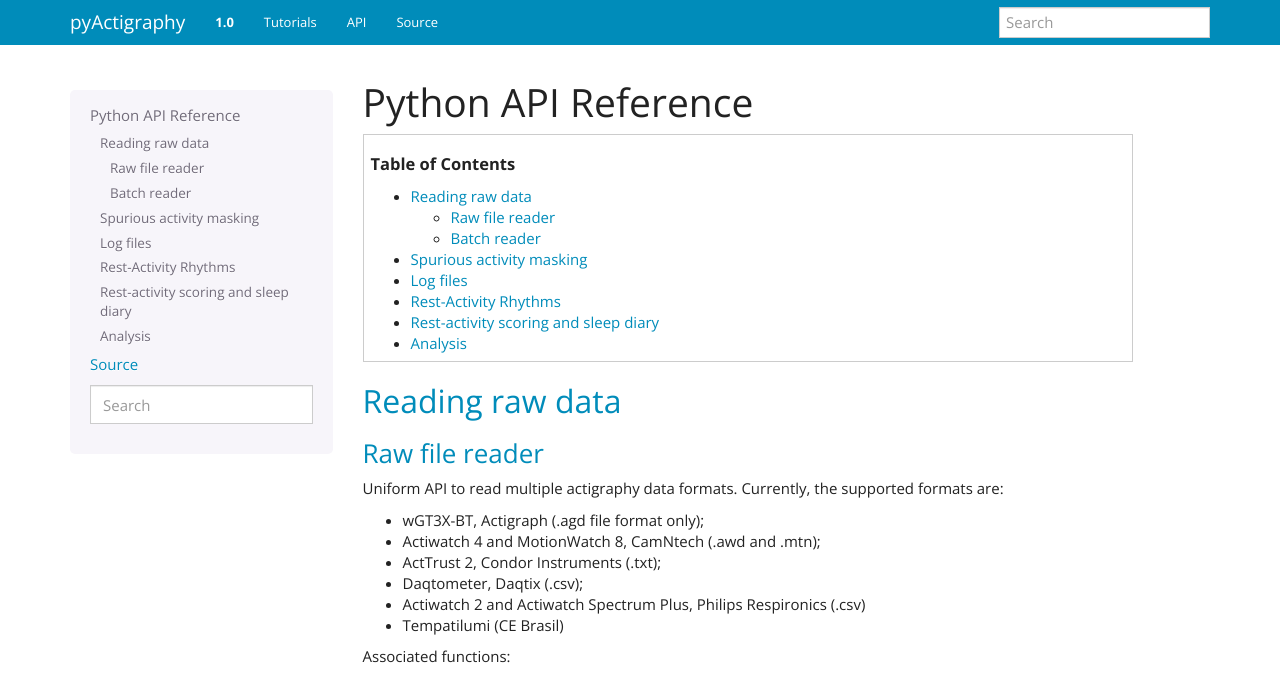
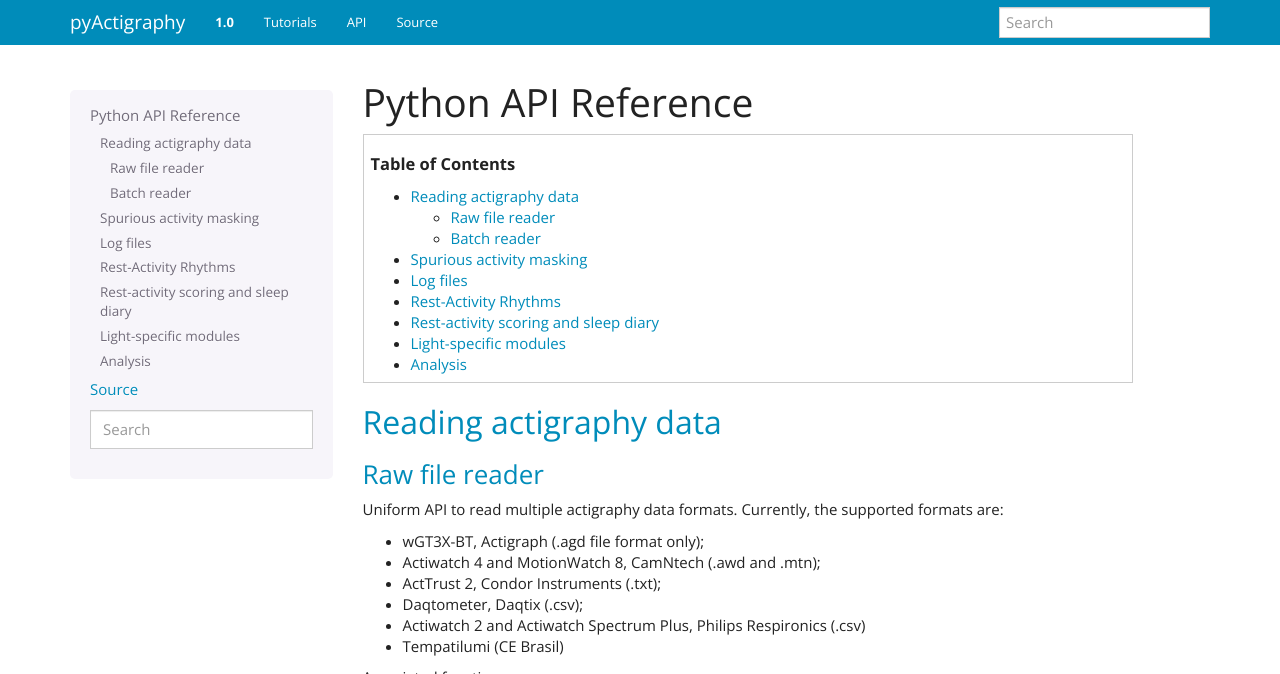
Before and after one commit to ghammad/pyActigraphy, a Sphinx documentation site: the page built from docs/source/api.rst, in a window 1280 px wide and 1400 px high, cut to the strip 0-674 px from the top of the window. Built offline with Sphinx 7.4.7, drawn with Linux system fonts in a browser that asks for light colours; comment, search, counter and statistics services are not loaded; some of the changed text lies outside the part shown.

Commit message:
Add light metrics/classes in API doc

```diff
--- a/docs/source/api.rst
+++ b/docs/source/api.rst
@@ -7,8 +7,8 @@
     :depth: 2
 
 
-Reading raw data
-================
+Reading actigraphy data
+=======================
 
 Raw file reader
 ---------------
@@ -87,6 +87,14 @@
 * Sleep bout identification: :mod:`pyActigraphy.sleep.SleepBoutMixin`
 
 
+Light-specific modules
+=====================================
+
+* Generic light class: :mod:`pyActigraphy.light.GenLightDevice`
+
+* Metrics: :mod:`pyActigraphy.light.LightMetricsMixin`
+
+
 Analysis
 ========
 
```
Also changed, not shown: 1 other file.
